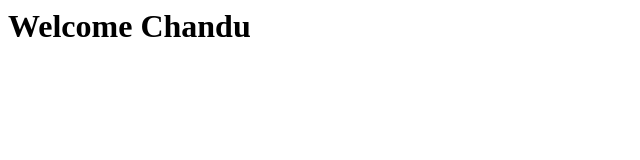
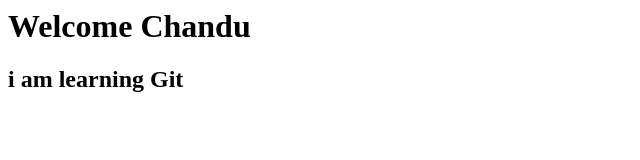
Before and after one commit to ChanduBG/Test1, a plain HTML site: page index.html in a window 1280 px wide. Shown: the whole page, without its empty margins (0-640 px from the left). Drawn offline with Linux system fonts and the light colour scheme.

Commit message:
My Second Line of code

```diff
--- a/index.html
+++ b/index.html
@@ -1 +1,2 @@
 <h1>Welcome Chandu</h1>
+<h2>i am learning Git</h2>
```
